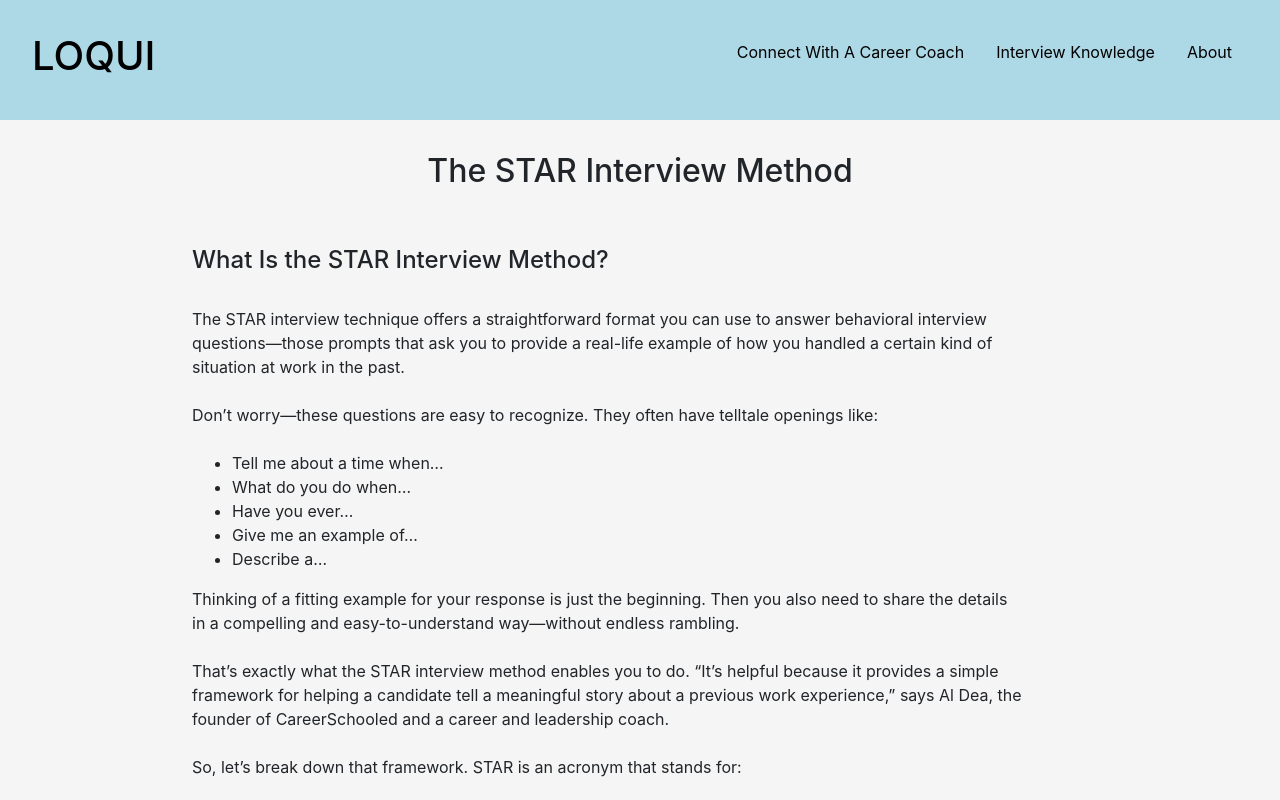
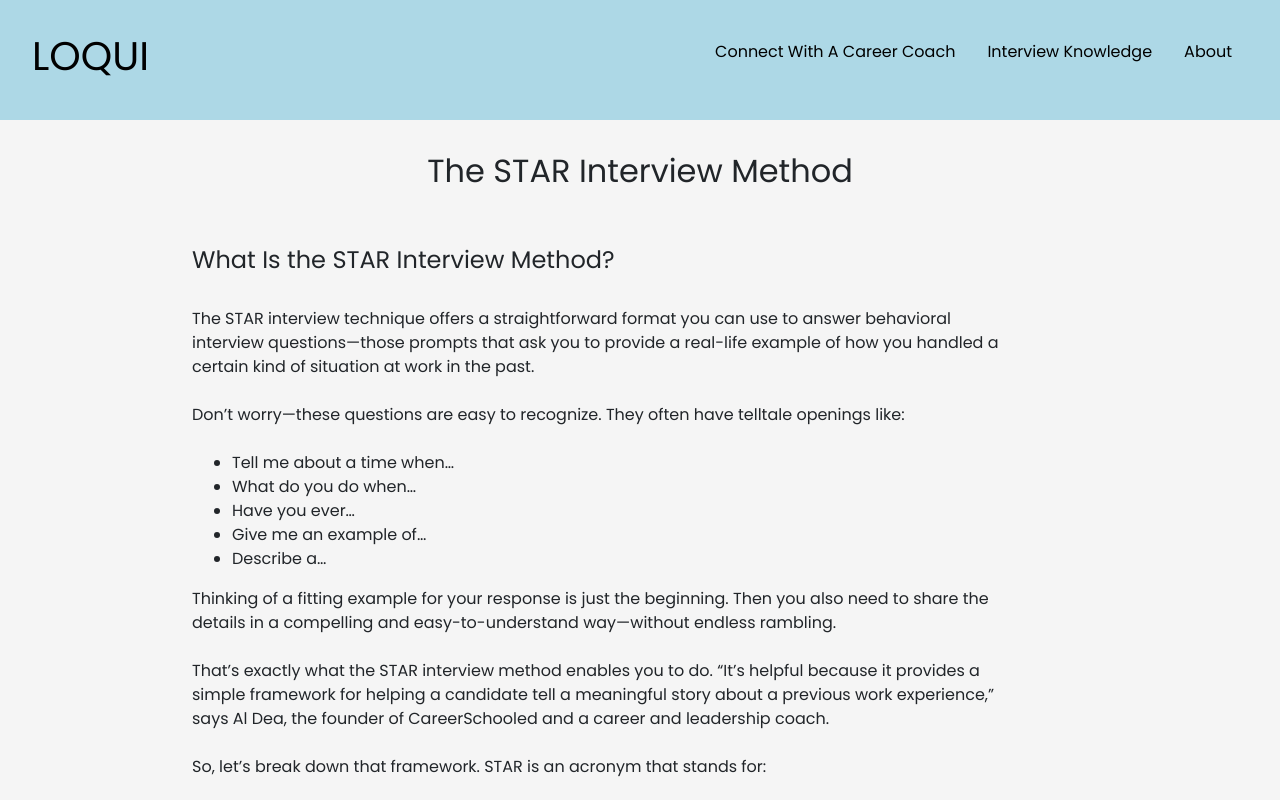
Before and after one commit to ifordfitz/loqui_frontend, a React (Create React App) app: page /knowledge in a window 1280 px wide. Shown: the top 800 px of the page. Built offline with nearby package versions, Linux system fonts and the light colour scheme.

Commit message:
font added

```diff
--- a/public/index.html
+++ b/public/index.html
@@ -16,6 +16,7 @@
       integrity="sha384-ggOyR0iXCbMQv3Xipma34MD+dH/1fQ784/j6cY/iJTQUOhcWr7x9JvoRxT2MZw1T"
       crossorigin="anonymous"
     />
+    <link href="https://fonts.googleapis.com/css?family=Poppins&display=swap" rel="stylesheet">
     <!--
       Notice the use of %PUBLIC_URL% in the tags above.
       It will be replaced with the URL of the `public` folder during the build.
--- a/src/components/Index.js
+++ b/src/components/Index.js
@@ -16,7 +16,7 @@ class Index extends Component {
               Generate Interview Question
             </Button>
           </div>
-          <div>
+          <div className="youtubeVideo">
             <iframe width="560" height="315" src="https://www.youtube.com/embed/pWJjh99gO8M" frameborder="0" allow="accelerometer; autoplay; encrypted-media; gyroscope; picture-in-picture" allowfullscreen></iframe>
           </div>
         </body>
--- a/src/index.css
+++ b/src/index.css
@@ -1,7 +1,7 @@
 .genIQ {
   display: flex;
   justify-content: center;
-  margin: 2em;
+  padding-top: 1em;
 }
 
 .header {
@@ -11,55 +11,72 @@
   background-color: lightblue;
   position: sticky;
   top: 0;
+
 }
 
 .headerLinks a {
   color: black;
+  font-family: 'Poppins', sans-serif;
 }
 
 body {
   background-color: whitesmoke;
+  font-family: 'Poppins', sans-serif;
 }
 
 .appName a {
   color: black;
+  font-family: 'Poppins', sans-serif;
 }
 
 .appName a:hover {
   text-decoration: none;
+  font-family: 'Poppins', sans-serif;
 }
 
 .appPhrase {
   text-align: center;
   padding: 1em;
+  font-family: 'Poppins', sans-serif;
 }
 
 .knowledgeHeader {
   text-align: center;
   padding-top: 2em;
+  font-family: 'Poppins', sans-serif;
 }
 
 .knowledgeContainer {
   width: 80%;
   padding-left: 12em;
+  font-family: 'Poppins', sans-serif;
 }
 
 .aboutHeader {
   padding-top: 2em;
   text-align: center;
+  font-family: 'Poppins', sans-serif;
 }
 
 .aboutInfo {
   width: 80%;
   padding-left: 12em;
+  font-family: 'Poppins', sans-serif;
 }
 
 .connectExplainer {
   padding-top: 2em;
   padding-bottom: 2em;
+  font-family: 'Poppins', sans-serif;
 }
 
 .connectContainer {
   width: 80%;
   padding-left: 12em;
+  font-family: 'Poppins', sans-serif;
 }
+
+.youtubeVideo {
+    text-align: center;
+    padding-top: 3em;
+}
```
